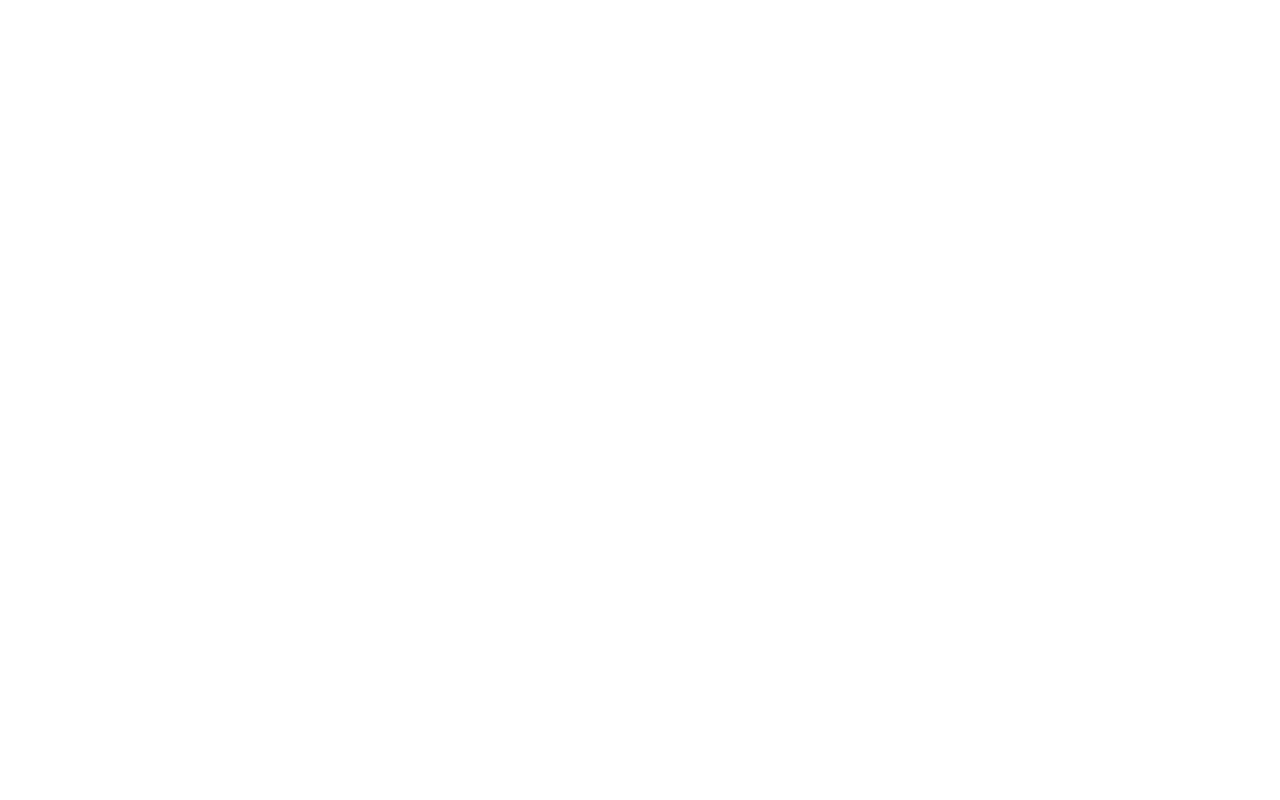
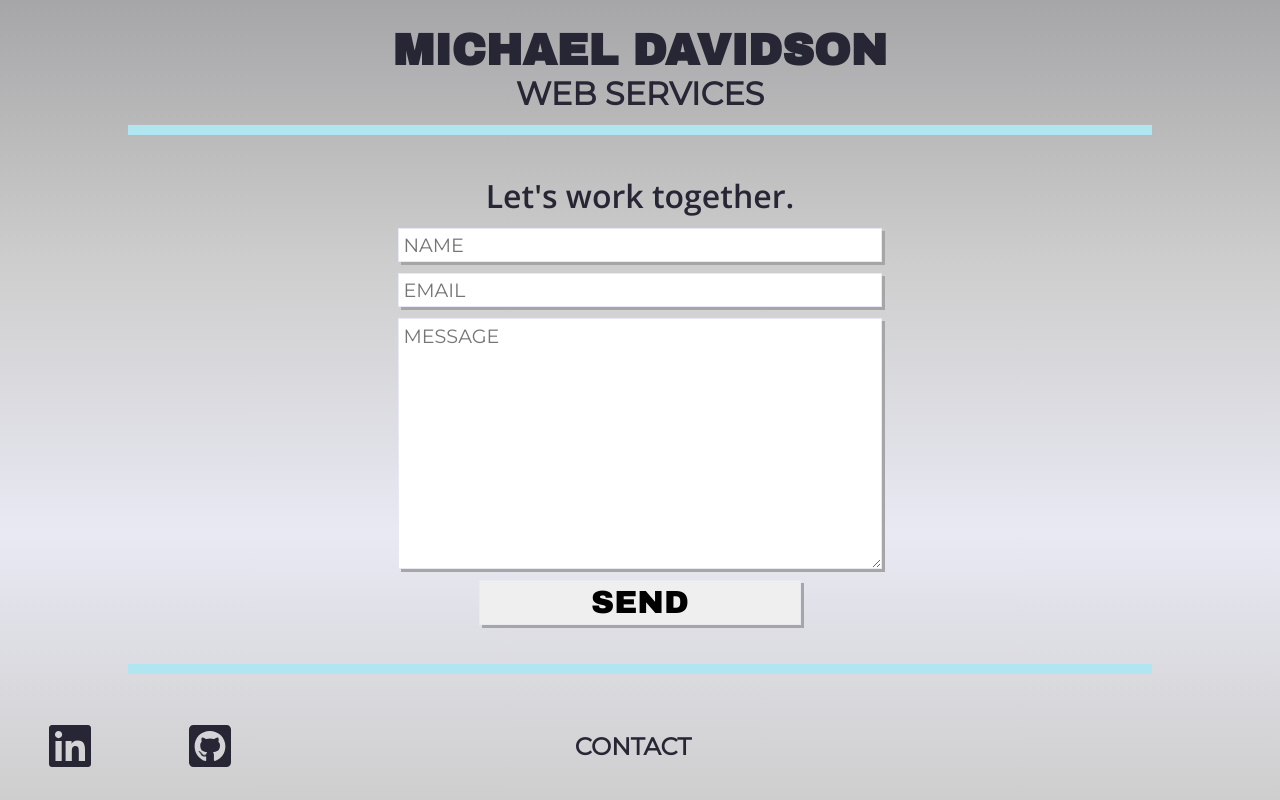
Before and after one commit to davidsonayres/davidsonayres.github.io, a plain HTML site: page contact.html in a window 1280 px wide. Drawn offline with nearby package versions, Linux system fonts and the light colour scheme.

Commit message:
Updated contact page with functioning form and js effects

```diff
--- a/contact.html
+++ b/contact.html
@@ -0,0 +1,88 @@
+<!DOCTYPE html>
+<html>
+  <head>
+
+    <meta charset="utf-8">
+    <meta name="viewport" content="width=device-width, initial-scale=1">
+    <meta name="description" content="">
+    <meta name="author" content="Michael Davidson">
+
+    <link href="newstyles.css" rel="stylesheet" type="text/css">
+    <script src="https://ajax.googleapis.com/ajax/libs/jquery/3.3.1/jquery.min.js"></script>
+
+    <script defer src="https://use.fontawesome.com/releases/v5.0.6/js/all.js"></script>
+
+    <link href="https://fonts.googleapis.com/css?family=Archivo+Black|Montserrat|Open+Sans:400,400i,600" rel="stylesheet">
+
+    <title>MD // CONTACT</title>
+
+  </head>
+  <body id="contact_page" class="hidden">
+    <header>
+      <div id="title">
+        <a href="index2.html"><h1>MICHAEL DAVIDSON</h1></a>
+        <h2>WEB SERVICES</h2>
+      </div>
+    </header>
+    <nav class="hidden">
+      <a href="webbuilds.html"><h2>WEBSITE BUILDING</h2></a>
+      <a href="chatbots.html"><h2>CHATBOTS</h2></a>
+      <a href="marketing.html"><h2>FACEBOOK MARKETING</h2></a>
+    </nav>
+
+    <div id="divider"></div>
+
+    <div id="blurb">
+
+    <form id="contact-form" name="contactform" method="post" action="https://docs.google.com/forms/d/e/1FAIpQLSfe0xzQ2ZLQM8a_mGn2Hlo5-tLTGOV5DnnqAVng6qYUMT0gfw/formResponse?" target="hidden_iframe" onsubmit="submitted=true">
+
+      <h1>Let's work together.</h1>
+
+      <input class="form_input" type="text" name="entry.361604399" maxlength="50" placeholder="NAME" required>
+      <input class="form_input" type="email" name="entry.182715093" maxlength="80" placeholder="EMAIL" required>
+      <textarea class="form_input" name="entry.1146789119" maxlength="3000" cols="25" rows="10" placeholder="MESSAGE" required></textarea>
+      <input type="submit" value="SEND">
+    </form>
+
+    <iframe name="hidden_iframe" id="hidden_iframe" style="display:none;" onload="if(submitted) {}"></iframe>
+
+   </div>
+
+   <h1 id="send_confirm" class='hidden'>Thanks for reaching out, I'll be in touch shortly!</h1>
+
+    <div id="divider"></div>
+
+    <footer>
+      <div id="footer-1">
+        <a href="http://www.linkedin.com/in/davidsonayres" target="_blank"><i class="fab fa-linkedin fa-3x"></i></a>
+        <a href="http://www.github.com/davidsonayres" target="_blank"><i class="fab fa-github-square fa-3x"></i></a>
+      </div>
+      <div id="footer-2">
+        <a href="contact.html"><h2>CONTACT</h2></a>
+      </div>
+      <div id="footer-3">
+      </div>
+    </footer>
+
+    <script type="text/javascript">
+
+      $(document).ready(function(){
+        $('#contact_page').fadeIn(1000);
+      });
+
+      $('header').mouseover(function() {
+        console.log('working!');
+        $('nav').slideDown(500).removeClass('hidden');
+      });
+
+      $('#contact-form').on('submit', function(e) {
+        $('#contact-form *').fadeOut(500);
+        setTimeout(function() {
+          $('#send_confirm').slideDown(500).removeClass('hidden');
+        }, 350);
+      });
+
+    </script>
+
+  </body>
+</html>
--- a/newstyles.css
+++ b/newstyles.css
@@ -19,6 +19,7 @@
 * {
   margin: 0;
   box-sizing: border-box;
+  outline: none;
 }
 
 html {
@@ -126,25 +127,29 @@ header {
 
 #webbuild_page #title,
 #bot_page #title,
-#marketing_page #title {
+#marketing_page #title,
+#contact_page #title {
   margin: 2% 0 0.5%;
 }
 
 #webbuild_page #title h1,
 #bot_page #title h1,
-#marketing_page #title h1 {
+#marketing_page #title h1,
+#contact_page #title h1 {
   font-size: 2.75em;
 }
 
 #webbuild_page #title h2,
 #bot_page #title h2,
-#marketing_page #title h2 {
+#marketing_page #title h2,
+#contact_page #title h2 {
   font-size: 2em;
 }
 
 #webbuild_page nav,
 #bot_page nav,
-#marketing_page nav {
+#marketing_page nav,
+#contact_page nav {
   width: 100%;
   justify-content: space-between;
   padding: 0;
@@ -154,13 +159,15 @@ header {
 
 #webbuild_page nav h2,
 #bot_page nav h2,
-#marketing_page nav h2 {
+#marketing_page nav h2,
+#contact_page nav h2 {
   display: inline;
   margin: 0 5%;
 }
 
 #webbuild_page footer,
-#bot_page footer {
+#bot_page footer,
+#contact_page footer {
   position: relative;
 }
 
@@ -279,13 +286,47 @@ header {
   display: none;
 }
 
-/* MARKETING PAGE */
+/* CONTACT PAGE */
 
-#marketing_page footer {
-  position: absolute;
-  bottom: 0;
+form {
+  text-align: center;
 }
 
+form input,
+form textarea {
+  display: block;
+  margin: 1% auto;
+  width: 45%;
+  font-size: 1.2em;
+  font-family: 'Montserrat', sans-serif;
+  padding: 0.4%;
+  border: 1px solid #E8E9F3;
+  box-shadow: 3px 3px #A6A6A8;
+}
+
+form input:nth-of-type(3) {
+  font-family: 'Archivo Black', sans-serif;
+  font-size: 2em;
+  width: 30%;
+}
+
+form input:nth-of-type(3):hover {
+  background: black;
+  color: white;
+  border: 1px solid black;
+}
+
+form input:nth-of-type(3):active {
+  background: #B1E5F2;
+  color: #E8E9F3;
+  border: 1px solid #B1E5F2;
+}
+
+#send_confirm {
+  margin: 5%;
+  text-align: center;
+  font-family: 'Montserrat', sans-serif;
+}
 
 /* JS EFFECTS */
 
```
